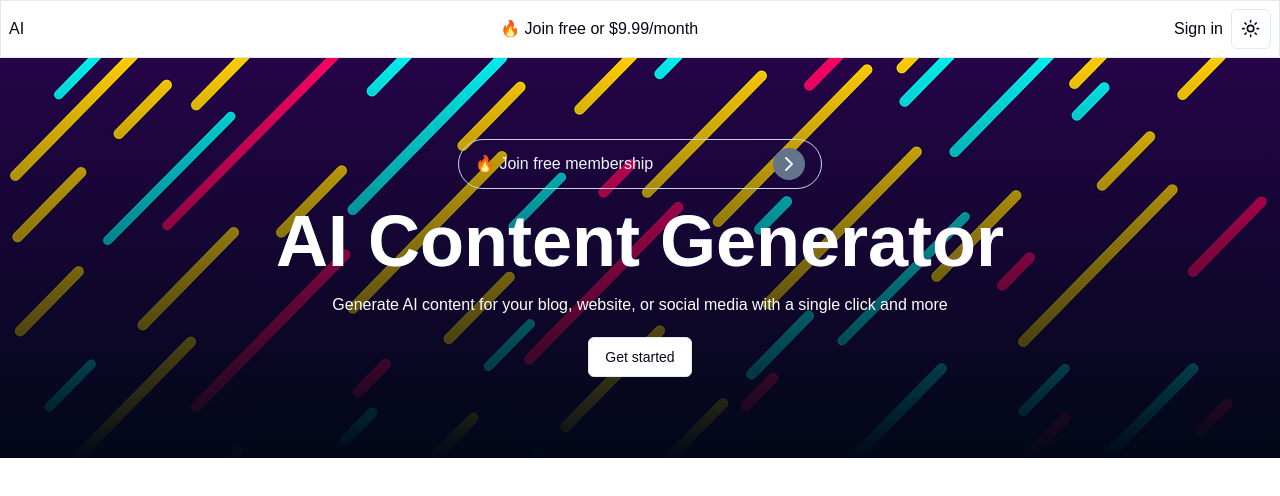
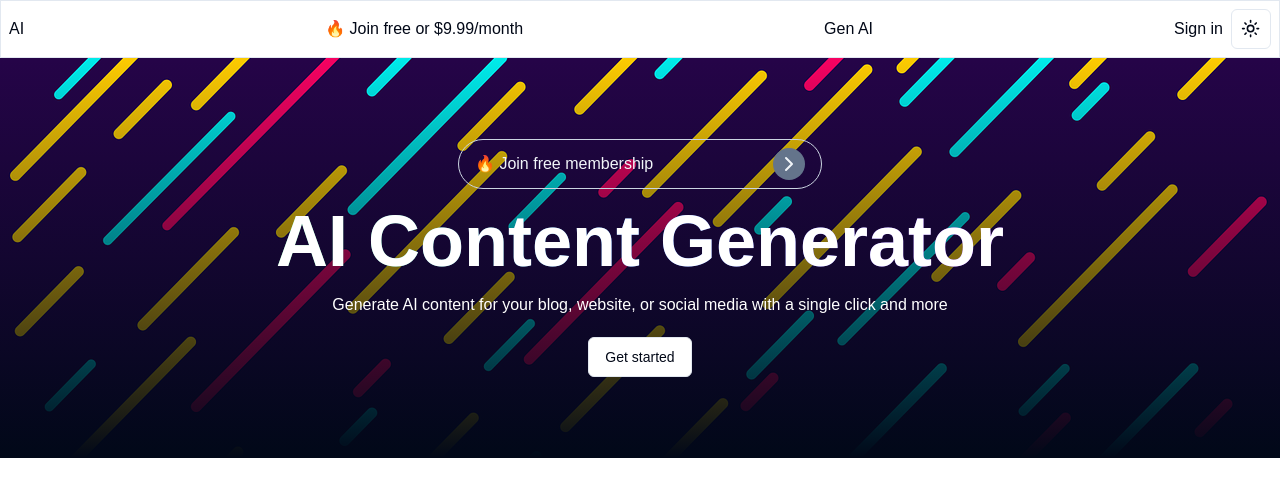
Before and after one commit to mateusmaiia/ai-gen, a Next.js app: page / in a window 1280 px wide. Shown: the top 496 px of the page. Built offline with nearby package versions, Linux system fonts and the light colour scheme; no server answers.

Commit message:
feat: Name to route to "/"

```diff
--- a/components/nav/top-nav.tsx
+++ b/components/nav/top-nav.tsx
@@ -22,6 +22,12 @@ export default function TopNav() {
           <Link href="/membership">🔥 Join free or $9.99/month </Link>
         )}
 
+        <Link
+          href="/"
+        >
+          Gen AI
+        </Link>
+
         <div className='flex items-center'>
             {isSignedIn && (
               <Link href="/dashboard" className='mr-2'>
```
